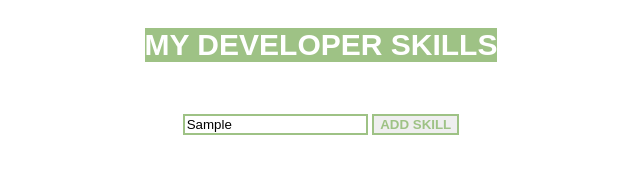
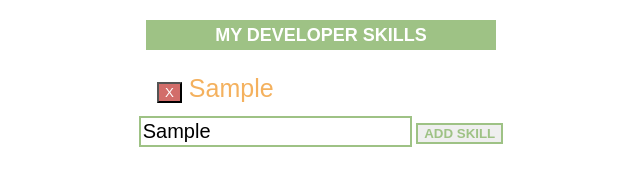
Before and after one commit to celentanoad/Developer-Skills-Lab, a plain HTML site: page index.html in a window 1280 px wide. Both pictures are taken after typing "Sample" into the empty fields and a click on the button "ADD SKILL". Shown: the whole page, without its empty margins (319-959 px from the left). Drawn offline with nearby package versions, Linux system fonts and the light colour scheme.

Commit message:
Finish styling

```diff
--- a/css/style.css
+++ b/css/style.css
@@ -1,6 +1,7 @@
 body {
     display: flex;
     flex-direction: column;
+    justify-content: center;
     align-items: center;
     font-family: Arial, Helvetica, sans-serif;
 }
@@ -8,11 +9,17 @@ body {
 h1 {
     background-color: rgb(158 194 133);
     color: white;
-    font-size: 30px;
+    font-size: 18px;
+    height: 30px;
+    width: 350px;
+    text-align: center;
+    line-height: 30px;
 }
 
 #input {
     border: 2px solid rgb(158 194 133);
+    height: 25px;
+    font-size: 20px;
 }
 
 #add {
@@ -21,6 +28,22 @@ h1 {
     font-weight: bold;
 }
 
-li {
-    color: coral;
+table {
+    color: rgb(244 177 94);
+    font-size: 25px;
+    padding: 8px;
+    width: 350px;
 }
+
+tbody {
+    color: rgb(244 177 94);
+    text-align: left;
+    line-height: 30px;
+    width: 370px;
+}
+
+#remove {
+    background-color: rgb(210 109 106);
+    color: white;
+
+}
--- a/index.html
+++ b/index.html
@@ -21,8 +21,10 @@ crossorigin="anonymous"></script>
             <p class="browsehappy">You are using an <strong>outdated</strong> browser. Please <a href="#">upgrade your browser</a> to improve your experience.</p>
         <![endif]-->
         <h1>MY DEVELOPER SKILLS</h1>
-            <ul>
-            </ul>
+        <table>
+            <tbody>
+            </tbody>
+        </table>
         <div>
         <input id="input" type="text" value=""></input>
         <button id="add">ADD SKILL</button>
--- a/js/main.js
+++ b/js/main.js
@@ -0,0 +1,15 @@
+$("#add").on("click", function() {
+    let $newSkill = $("#input").val();
+    let entry = `
+        <tr>
+            <td><button id="remove">X</button>  ${$newSkill}</td>
+        <tr>
+    `
+    $("tbody").append(entry);
+});
+
+$("table tbody").on("click", "button", function() {
+        $(this).closest("td").fadeOut(250, function() {
+            $(this).remove();
+        });
+});
```
